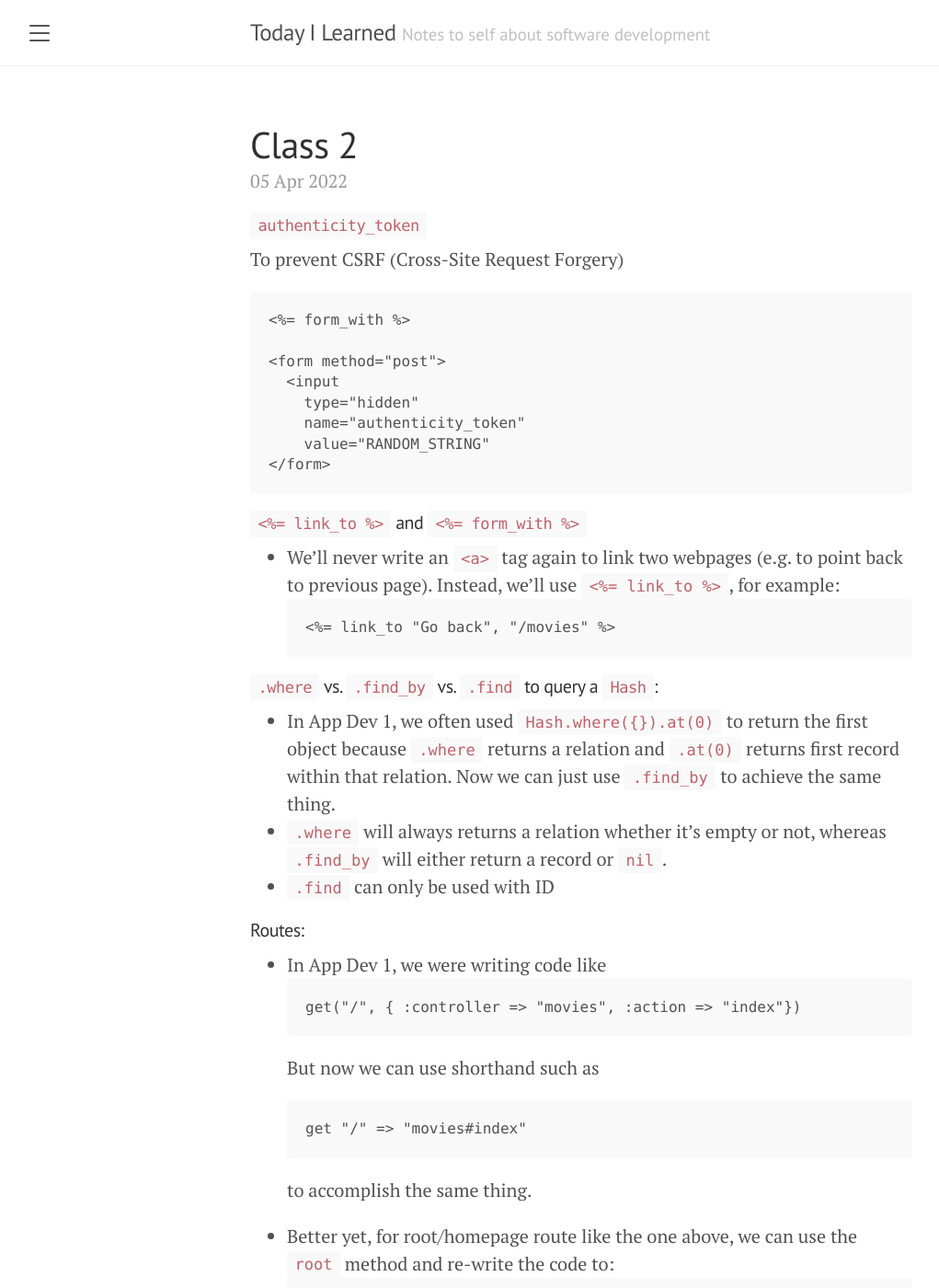
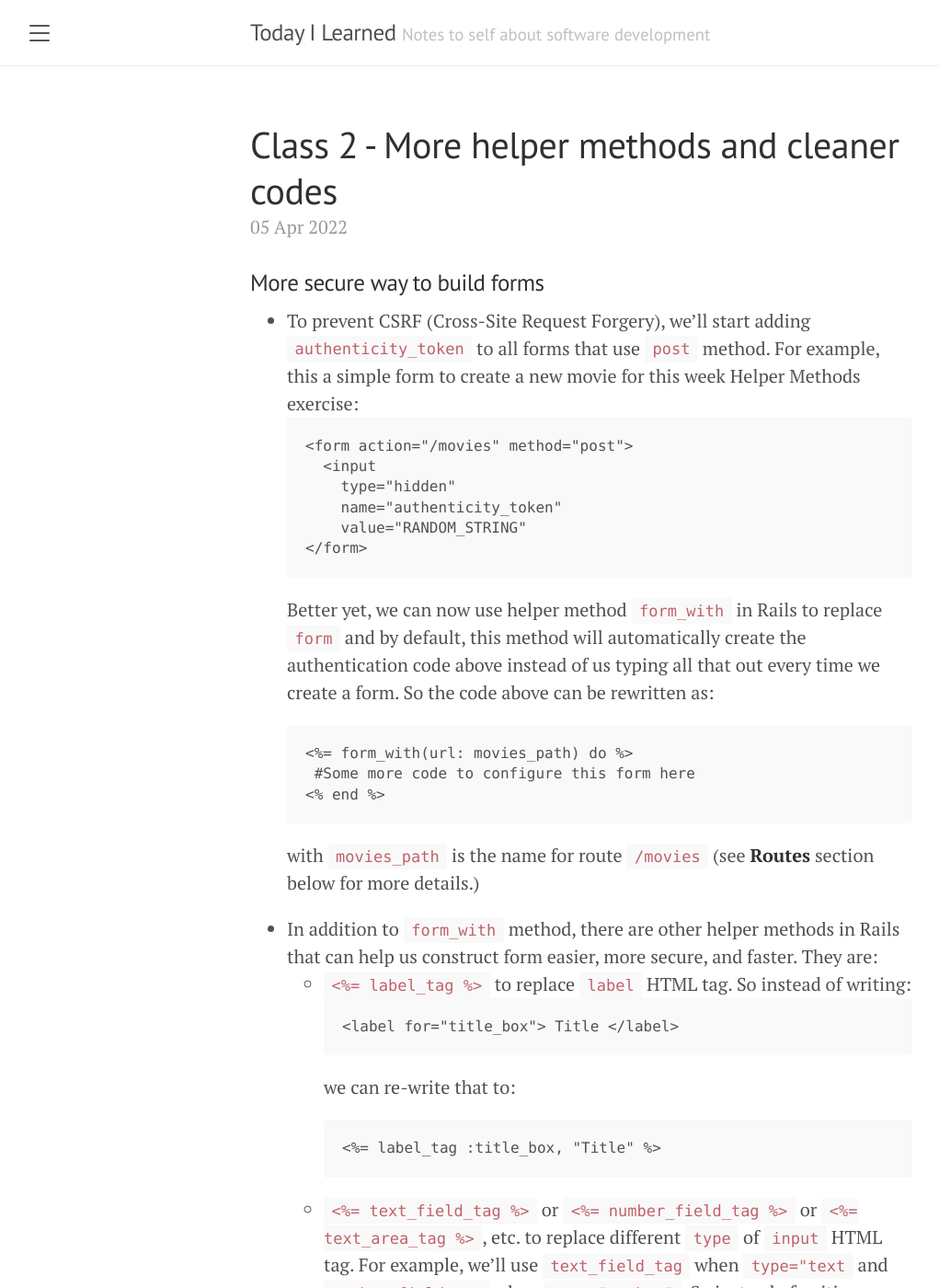
Before and after one commit to thaong91/tn-appdev-spr22, a Jekyll site: the page built from _posts/2022-04-05-things-i-learned-today.md, in a window 1280 px wide and 1400 px high. Shown: the whole window at 92% size, without its empty margins (8-1029 px from the left). Built offline with Jekyll 4.4.1, drawn with Linux system fonts in a browser that asks for light colours; some of the changed text lies outside the part shown.

Commit message:
added notes on form_with method

````diff
--- a/_posts/2022-04-05-things-i-learned-today.md
+++ b/_posts/2022-04-05-things-i-learned-today.md
@@ -1,33 +1,54 @@
 ---
 layout: post
-title: Class 2
+title: Class 2 - More helper methods and cleaner codes
 ---
 
-#### `authenticity_token`
-To prevent CSRF (Cross-Site Request Forgery)
-```
-<%= form_with %>
-
-<form method="post">
-  <input
-    type="hidden"
-    name="authenticity_token"
-    value="RANDOM_STRING"
-</form>
-```
-
-#### `<%= link_to %>` and `<%= form_with %>`
-- We'll never write an `<a>` tag again to link two webpages (e.g. to point back to previous page). Instead, we'll use `<%= link_to %>`, for example:
+### More secure way to build forms
+- To prevent CSRF (Cross-Site Request Forgery), we'll start adding `authenticity_token` to all forms that use `post` method. For example, this a simple form to create a new movie for this week Helper Methods exercise:
+  ```
+  <form action="/movies" method="post">
+    <input
+      type="hidden"
+      name="authenticity_token"
+      value="RANDOM_STRING"
+  </form>
+  ```
+  Better yet, we can now use helper method `form_with` in Rails to replace `form` and by default, this method will automatically create the authentication code above instead of us typing all that out every time we create a form. So the code above can be rewritten as:
+  ```
+  <%= form_with(url: movies_path) do %>
+   #Some more code to configure this form here
+  <% end %>
+  ```
+  with `movies_path` is the name for route `/movies` (see **Routes** section below for more details.)
+- In addition to `form_with` method, there are other helper methods in Rails that can help us construct form easier, more secure, and faster. They are:
+  - `<%= label_tag %>` to replace `label` HTML tag. So instead of writing:
+    ```
+    <label for="title_box"> Title </label>
+    ```
+    we can re-write that to:
+    ```
+    <%= label_tag :title_box, "Title" %>
+    ```
+  - `<%= text_field_tag %>` or `<%= number_field_tag %>` or `<%= text_area_tag %>`, etc. to replace different `type` of `input` HTML tag. For example, we'll use `text_field_tag` when `type="text` and `number_field_tag` when `type="number"`. So instead of writing:
+    ```
+    <input type="text" id="title_box" name="query_title" value="<%= @the_movie.title %>">
+    ```
+    we can re-write that to:
+    ```
+    <%= text_field_tag :query_title, @the_movie.title, { id: "title_box"} %>
+    ```
+    By default, the `text_field_tag` method will use the first argument (in this case, `:query_title`) as both `name` and `id` for this `input` tag. If we want to customize any of these, we can pass a `Hash` argument at the end to do so, in this case, we added `{ id: "title_box"}`.
+- We'll never write an `<a>` tag again to link two webpages (e.g. to point back to previous page). Instead, we'll use `<%= link_to %>` and `<%= form_with %>`, for example:
   ```
   <%= link_to "Go back", "/movies" %>
   ```
 
-#### `.where` vs. `.find_by` vs. `.find` to query a `Hash`:
+### `.where` vs. `.find_by` vs. `.find` to query a `Hash`:
 - In App Dev 1, we often used `Hash.where({}).at(0)` to return the first object because `.where` returns a relation and `.at(0)` returns first record within that relation. Now we can just use `.find_by` to achieve the same thing.
 - `.where` will always returns a relation whether it's empty or not, whereas `.find_by` will either return a record or `nil`.
 - `.find` can only be used with ID
 
-#### Routes:
+### Routes:
 - In App Dev 1, we were writing code like
   ```
   get("/", { :controller => "movies", :action => "index"})
@@ -43,4 +64,5 @@ To prevent CSRF (Cross-Site Request Forgery)
   ```
 - We can name a route and refer to it anywhere else in the application. Rails will automatically create these named routes once we configure the routes, as long as there are no dynamic components in the routes. For example, `/` is `root_path`, `/movies` is `movies_path` , but for our dynamic routes to movie detail page `/movies/:id`, we'll need to define what to name it using `as: :details` with `:details` in this case is the name of the route. After naming it, `/movies/:id` is now `details_path`. In other places of the application, we can refer to this path using `<%= details_path(:id) %>`, replacing `:id` with a movie ID. This naming route practice is especially helpful if and when we need to update a route in the future, e.g. from `/movies/:id` to something like `/films/:id`, we will only need to update it once in the `routes.rb` file instead of update the routes everywhere in the codebase, since we're keeping `details_path` as this route's name.
 
-####
+### Others
+- When using an instance variable, such as `@the_movie` on an HTML template (like `show.html.erb`), if we want to refer to a record by its ID, we can either write `@the_movie.id` or just `@the_movie` and Rails will behave the same way.
````
